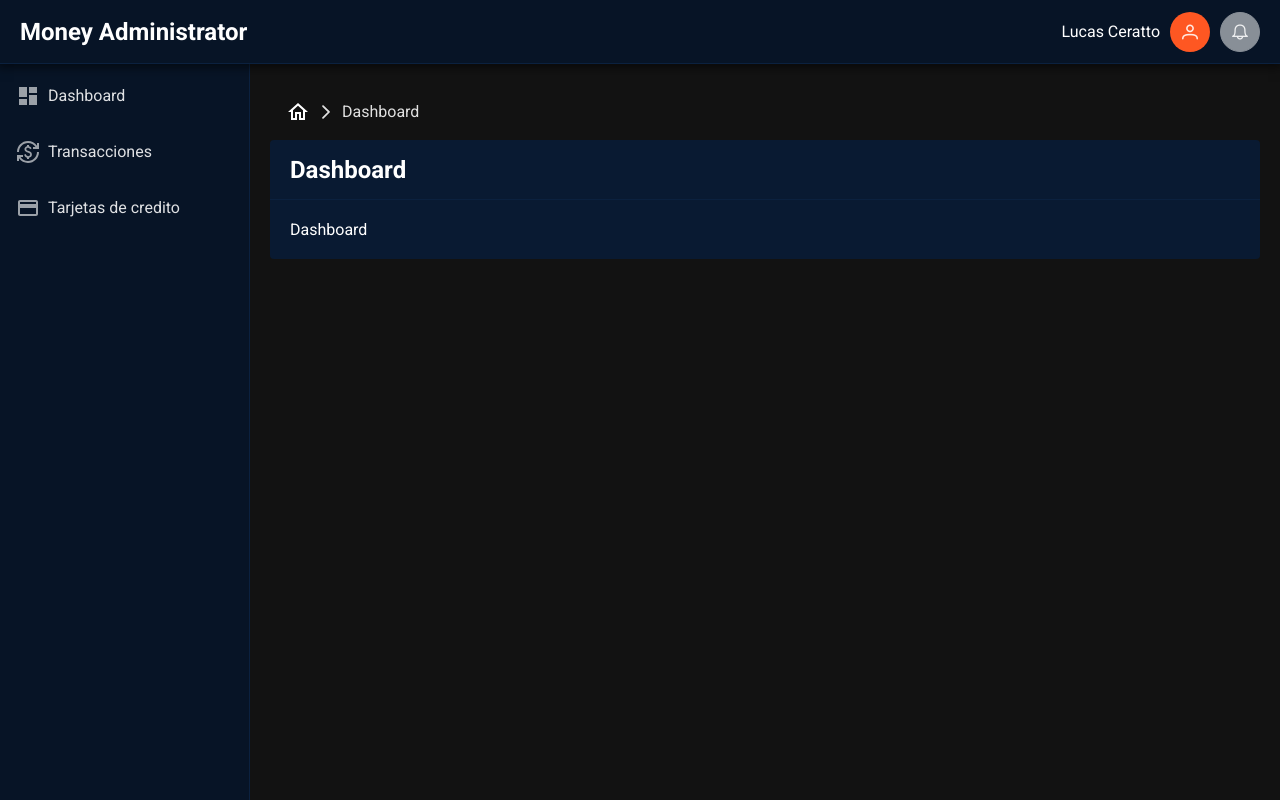
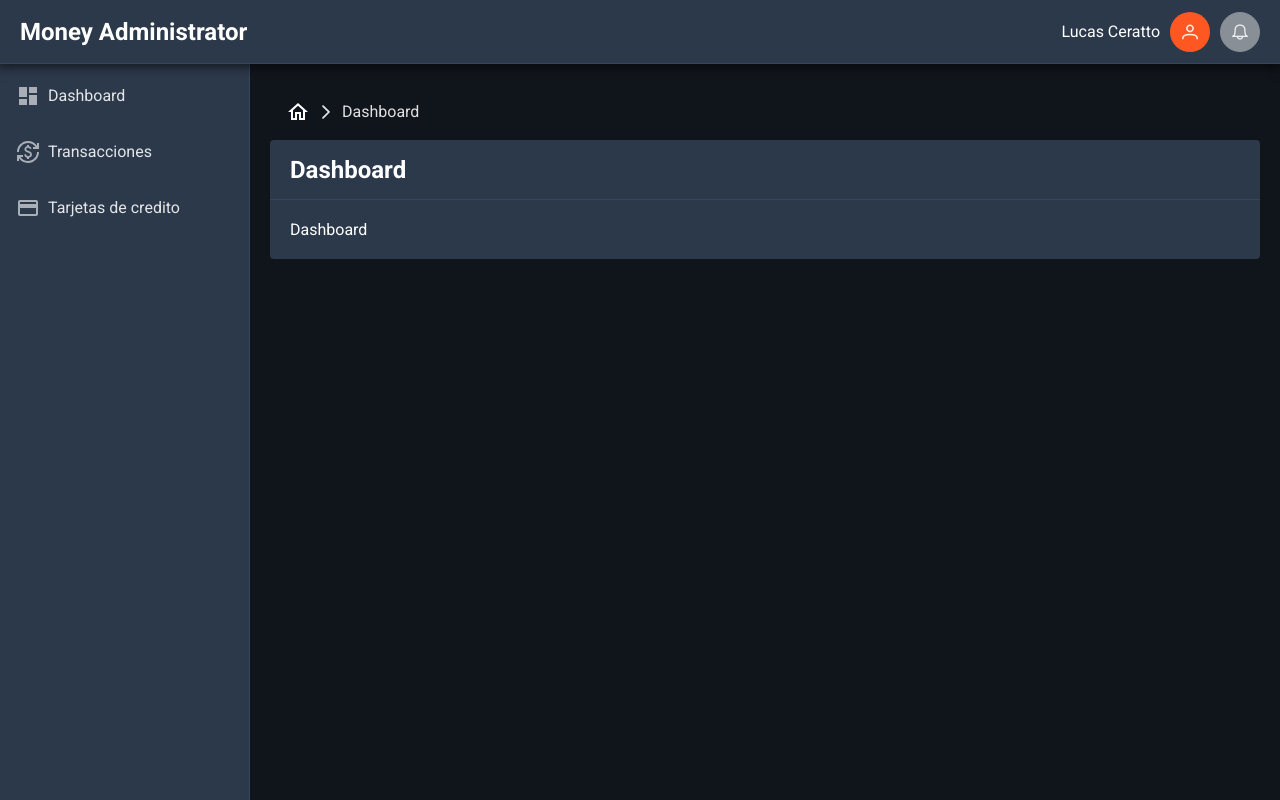
Before and after one commit to lucerattow/MoneyAdministrator-PrimeReact, a React (Create React App) app: page / in a window 1280 px wide. Built offline with nearby package versions, Linux system fonts and the light colour scheme.

Commit message:
MON-18 Cambio los colores de las superficies de la aplicacion

```diff
--- a/src/components/layout/Header/Header.module.scss
+++ b/src/components/layout/Header/Header.module.scss
@@ -11,7 +11,7 @@
   justify-content: space-between;
   align-items: center;
 
-  background-color: $color_surface_elevated;
+  background-color: $color_surface_card;
   border-bottom: 1px solid $color_surface_border;
   border-radius: 0;
   box-shadow: 0 0px 10px 3px rgba(0, 0, 0, 0.6);
--- a/src/components/layout/LeftPanelAuth/LeftPanelAuth.module.scss
+++ b/src/components/layout/LeftPanelAuth/LeftPanelAuth.module.scss
@@ -5,6 +5,6 @@
   justify-content: center;
   align-items: center;
   padding: $padding;
-  background-color: $color_surface_elevated;
+  background-color: $color_surface_card;
   border-right: 1px solid $color_surface_border;
 }
--- a/src/components/layout/LeftPanelMenu/LeftPanelMenu.scss
+++ b/src/components/layout/LeftPanelMenu/LeftPanelMenu.scss
@@ -7,7 +7,7 @@
   border-left: none;
   border-top: none;
   border-bottom: none;
-  background-color: $color_surface_elevated;
+  background-color: $color_surface_card;
   border-right: 1px solid $color_surface_border;
   border-radius: 0;
 
@@ -15,7 +15,7 @@
     width: 100%;
     border: none;
     border-radius: 0;
-    background-color: $color_surface_elevated;
+    background-color: $color_surface_card;
 
     .p-menuitem {
       .p-menuitem-link {
--- a/src/components/layout/NotificationPanel/NotificationPanel.module.scss
+++ b/src/components/layout/NotificationPanel/NotificationPanel.module.scss
@@ -6,7 +6,7 @@
 
   display: flex;
   flex-direction: column;
-  background-color: $color_surface_elevated;
+  background-color: $color_surface_card;
   top: 0;
   right: 0;
   width: $notificationPanel_width;
--- a/src/components/shared/PageContainer/PageContainer.module.scss
+++ b/src/components/shared/PageContainer/PageContainer.module.scss
@@ -15,7 +15,7 @@
 
     .page {
       border-radius: $borderRadius;
-      background-color: $color_surface_menu;
+      background-color: $color_surface_card;
     }
   }
 }
--- a/src/styles/index.scss
+++ b/src/styles/index.scss
@@ -30,5 +30,5 @@ $color_danger:$_dangerButtonBg;
 $color_surface_light:$_lightBg;
 $color_surface_border:$_borderBg;  //input bg, border, divider
 $color_surface_menu:$_menuBg;  //menu bg
-$color_surface_elevated:$_elevatedBg;  //elevated surface
+$color_surface_card:$_elevatedBg;  //elevated surface
 $color_surface_ground:$_groundBg;  //ground surface
--- a/src/styles/themes/_config.scss
+++ b/src/styles/themes/_config.scss
@@ -52,11 +52,13 @@ $_highlightTextColor:         rgba(255,255,255,.87);
 @import "./config/padding";
 
 // surfaces
+$bgColor:                     #2C394B;
+$bodyBgColor:                 darken($bgColor, 15%);
 $_lightBg:                    #233752;
-$_borderBg:                   #0b213f;  //input bg, border, divider
-$_menuBg:                     #091a32;  //menu bg
-$_elevatedBg:                 #071426;  //elevated surface
-$_groundBg:                   #040d19;  //ground surface
+$_borderBg:                   lighten($bgColor, 5%);  //input bg, border, divider
+$_menuBg:                     darken($bgColor, 10%);  //menu bg
+$_elevatedBg:                 $bgColor;  //elevated surface
+$_groundBg:                   #fff;//#040d19;  //ground surface
 
 // otras variables
 $_borderRadius: 4px;
--- a/src/styles/themes/theme-base/_common.scss
+++ b/src/styles/themes/theme-base/_common.scss
@@ -3,6 +3,10 @@
     font-family: $fontFamily;
     padding: 0;
     margin: 0;
+}
+
+body {
+    background-color: $bodyBgColor;
 }
 
 .p-component {
```
